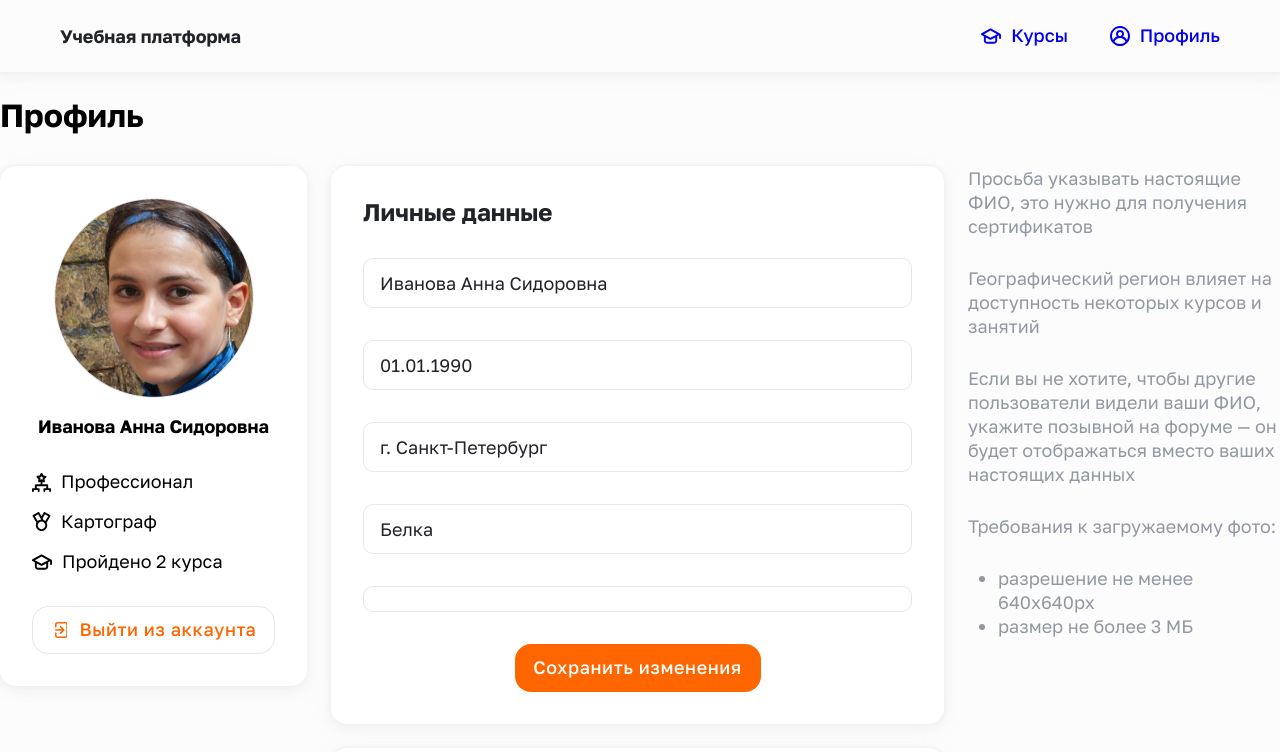
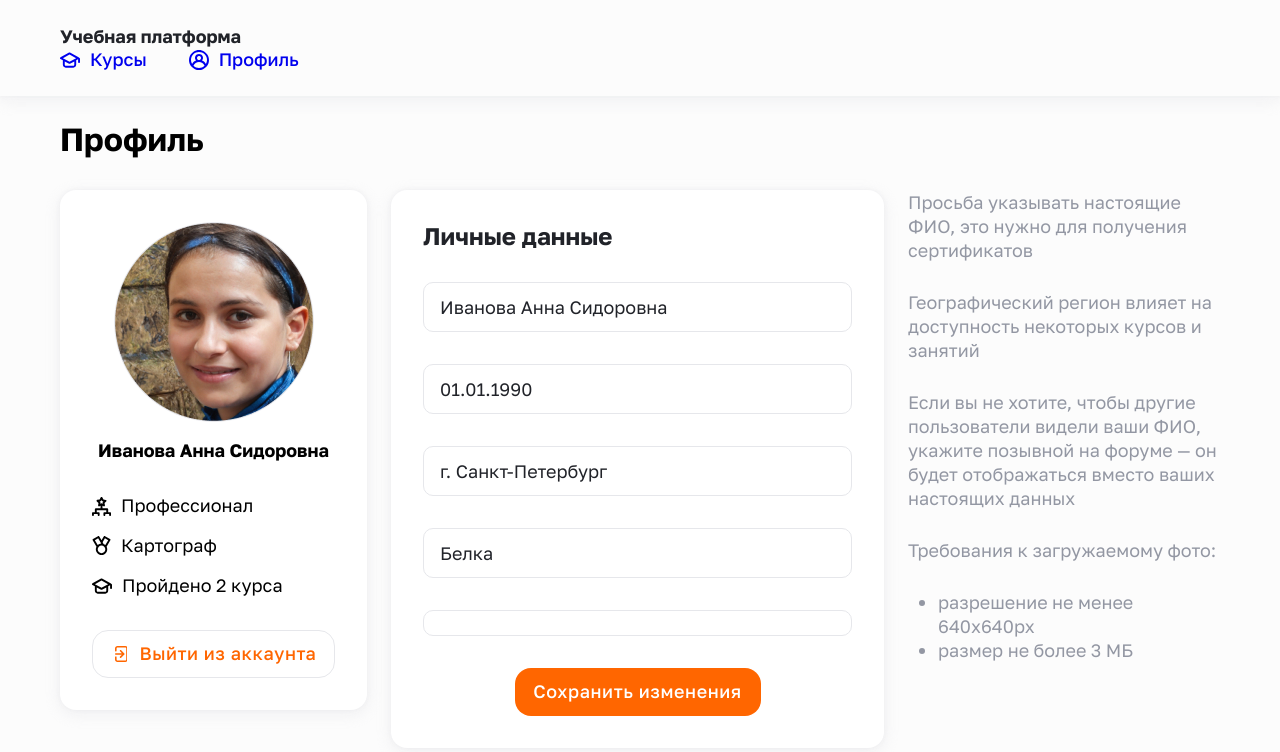
Before and after one commit to Studio-Yandex-Practicum/lizaalert_frontend, a React (Create React App) app: page /profile in a window 1280 px wide. Shown: the top 752 px of the page. Built offline with nearby package versions, Linux system fonts and the light colour scheme.

Commit message:
remove mixins

```diff
--- a/src/components/pages/courses/courses.jsx
+++ b/src/components/pages/courses/courses.jsx
@@ -5,7 +5,7 @@ import styles from './courses.module.scss';
 
 function Courses() {
   return (
-    <div className={styles.container}>
+    <div className="container">
       <h2 className={`heading h1 ${styles.heading}`}>Курсы</h2>
       <div className={styles.courses}>
         <Filter className={styles.filters} />
--- a/src/components/pages/courses/courses.module.scss
+++ b/src/components/pages/courses/courses.module.scss
@@ -1,5 +1,3 @@
-@use '../../../styles/mixins' as mixins;
-
 .heading {
   margin-top: 32px;
   margin-bottom: 32px;
@@ -23,7 +21,3 @@
   flex-direction: column;
   row-gap: 24px;
 }
-
-.container {
-  @include mixins.container;
-}
--- a/src/components/templates/header/header.jsx
+++ b/src/components/templates/header/header.jsx
@@ -7,7 +7,7 @@ import styles from './header.module.scss';
 function Header({ links }) {
   return (
     <header className={styles.header}>
-      <div className={styles.headerContainer}>
+      <div className={`container ${styles.headerContainer})`}>
         <Link to={routes.courses.path} className={styles.headerTextLink}>
           <h1 className={styles.headerText}>Учебная платформа</h1>
         </Link>
@@ -36,12 +36,8 @@ Header.propTypes = {
       title: PropTypes.string.isRequired,
       path: PropTypes.string.isRequired,
       icon: PropTypes.string.isRequired,
-    })
-  ),
-};
-
-Header.defaultProps = {
-  links: [],
+    }).isRequired
+  ).isRequired,
 };
 
 export default Header;
--- a/src/components/templates/header/header.module.scss
+++ b/src/components/templates/header/header.module.scss
@@ -1,5 +1,4 @@
 @use 'src/styles/color-variables.scss' as color;
-@use '../../../styles/mixins' as mixins;
 
 .header {
   box-shadow: 0 0 4px rgba(231, 232, 235, 0.6), 0 4px 16px rgba(231, 232, 235, 0.6);
@@ -7,7 +6,6 @@
   font-weight: 500;
 
   &Container {
-    @include mixins.container;
     display: flex;
     justify-content: space-between;
   }
--- a/src/config/routes.js
+++ b/src/config/routes.js
@@ -15,16 +15,19 @@ const routes = {
     id: 3,
     title: 'Регистрация',
     path: 'register',
+    icon: 'userSquare',
   },
   login: {
     id: 4,
     title: 'Вход',
     path: 'login',
+    icon: 'userSquare',
   },
   notFound: {
     id: 5,
     title: 'Страница не найдена',
     path: '*',
+    icon: 'XSolid',
   },
 };
 
--- a/src/styles/mixins.scss
+++ b/src/styles/container.scss
@@ -1,4 +1,4 @@
-@mixin container {
+.container {
   max-width: 1440px;
   padding-left: 60px;
   padding-right: 60px;
--- a/src/styles/index.scss
+++ b/src/styles/index.scss
@@ -1,7 +1,7 @@
 @use "./font-variables";
 @use "./color-variables";
 @import "../assets/fonts/fonts.css";
-@import "mixins";
+@import "container";
 @import "./typography.scss";
 
 body {
```
